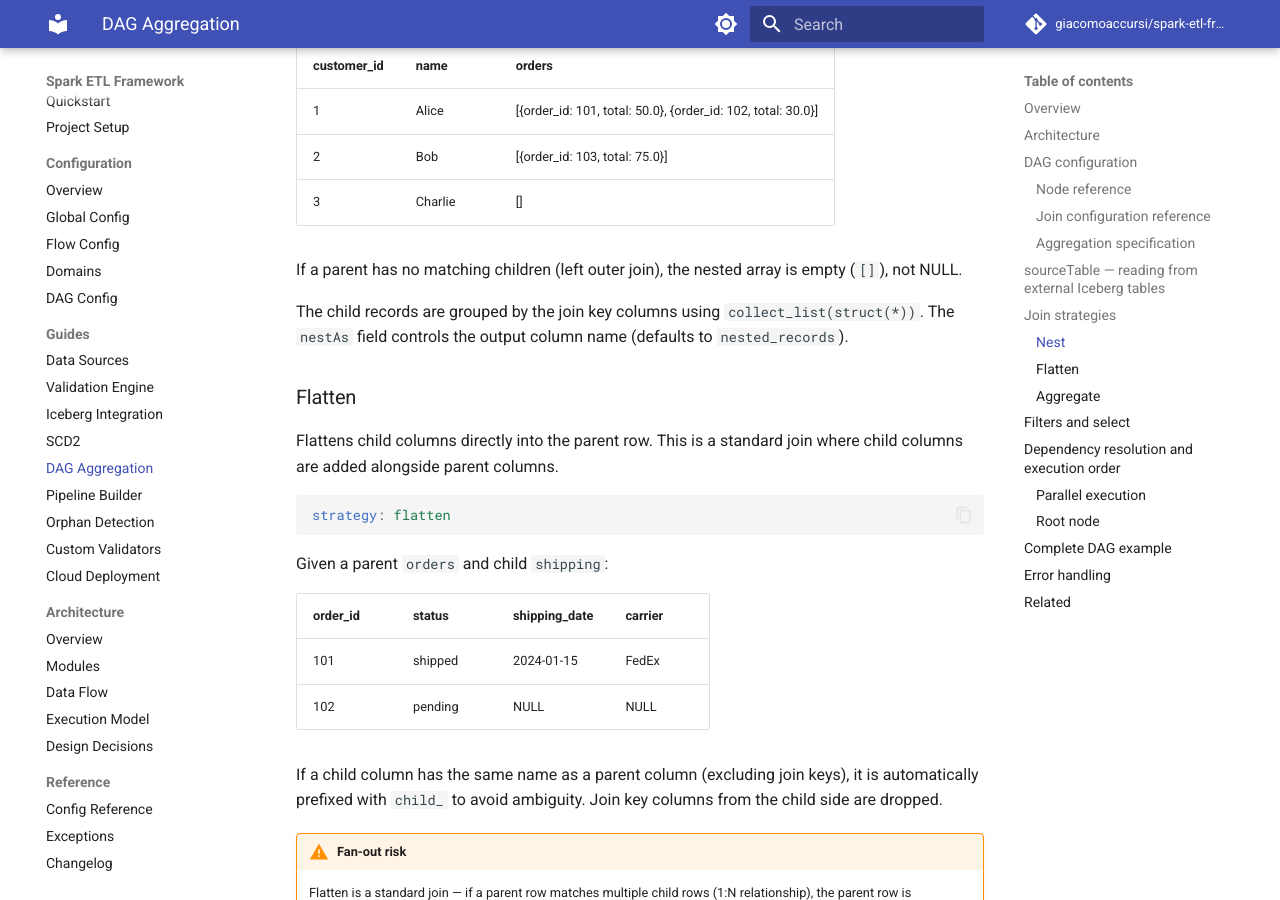
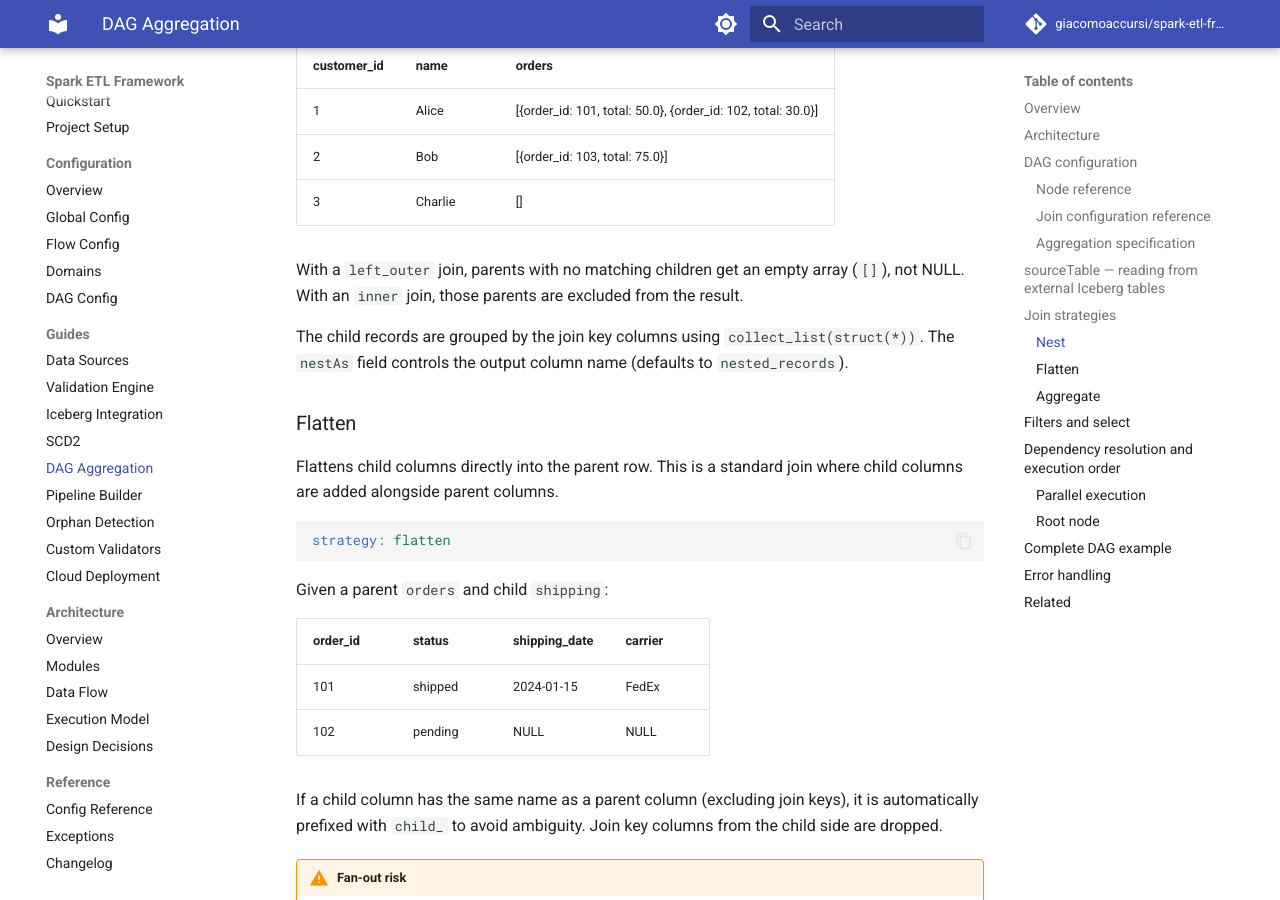
Before and after one commit to giacomoaccursi/Floe, an MkDocs documentation site: the page built from site-docs/guides/dag-aggregation.md, in a window 1280 px wide and 900 px high, scrolled down 4407 px. Built offline with MkDocs 1.6.1 and Material for MkDocs 9.7.7, drawn with Linux system fonts in a browser that asks for light colours; comment, search, counter and statistics services are not loaded.

Commit message:
docs(dag): clarify join type is user-configurable in nest

```diff
--- a/site-docs/guides/dag-aggregation.md
+++ b/site-docs/guides/dag-aggregation.md
@@ -145,7 +145,7 @@ Given a parent `customers` and child `orders`:
 | 2 | Bob | [{order_id: 103, total: 75.0}] |
 | 3 | Charlie | [] |
 
-If a parent has no matching children (left outer join), the nested array is empty (`[]`), not NULL.
+With a `left_outer` join, parents with no matching children get an empty array (`[]`), not NULL. With an `inner` join, those parents are excluded from the result.
 
 The child records are grouped by the join key columns using `collect_list(struct(*))`. The `nestAs` field controls the output column name (defaults to `nested_records`).
 
```
